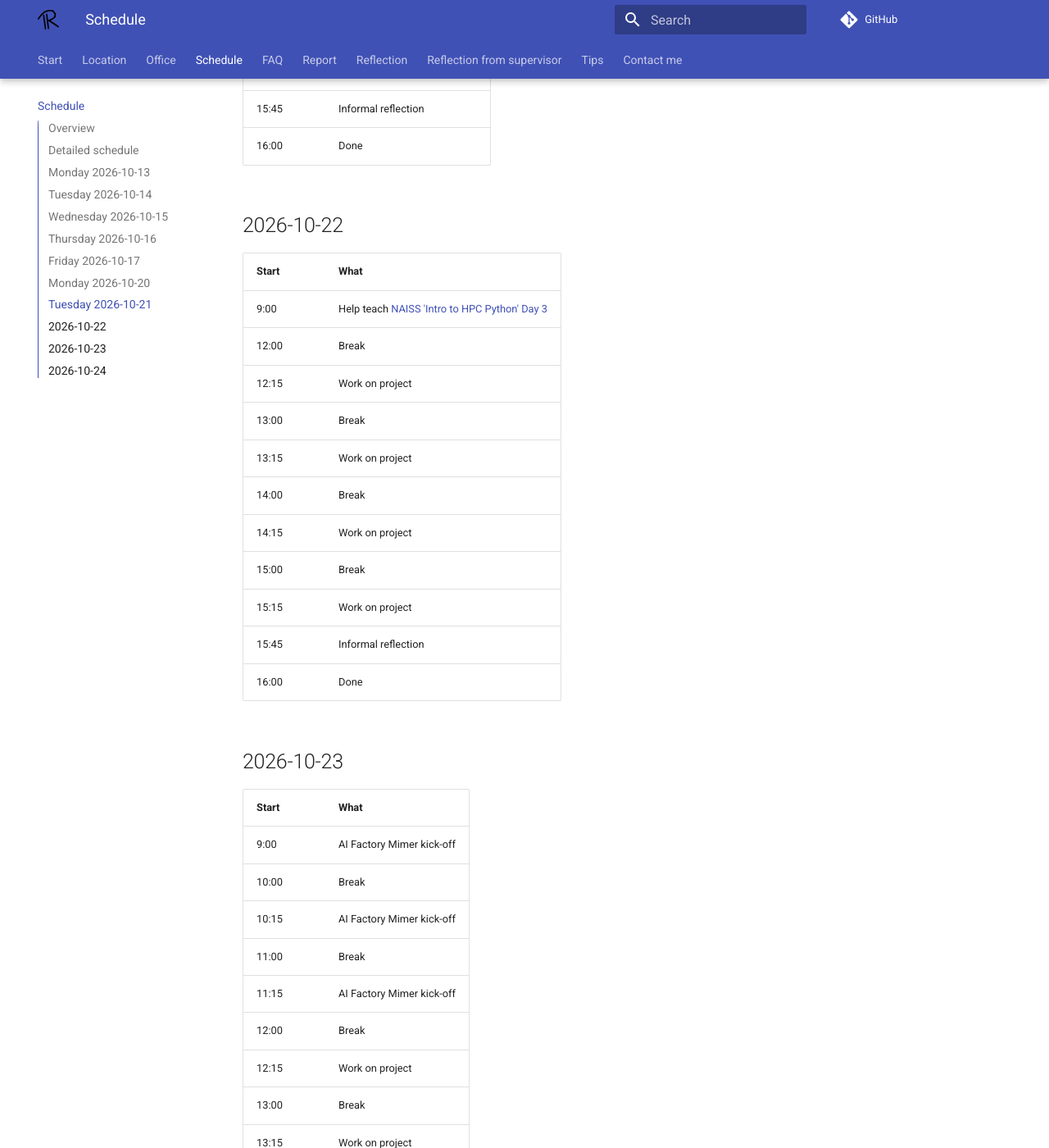
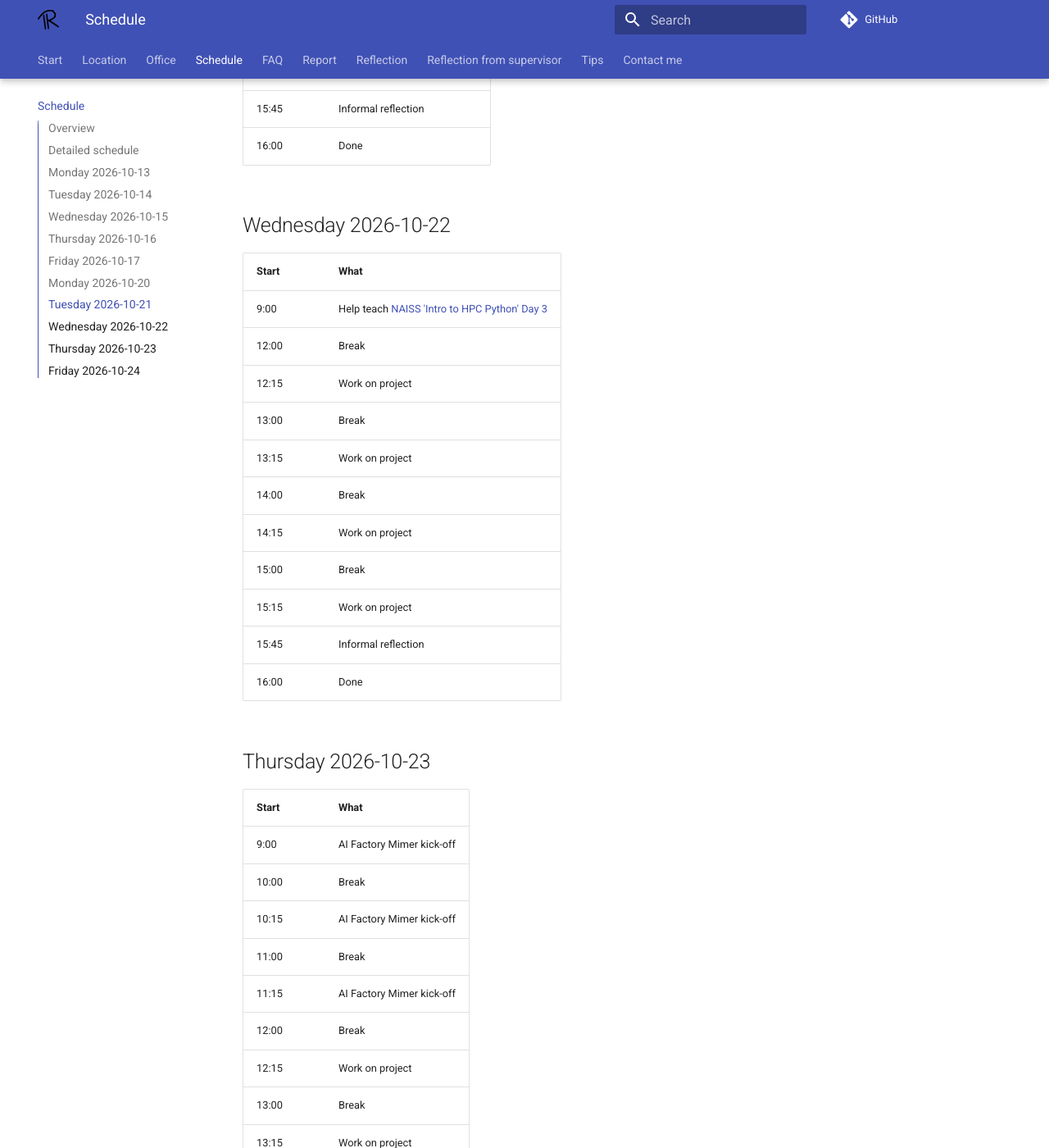
Before and after one commit to richelbilderbeek/prao_wilmer_20260413, an MkDocs documentation site: the page built from docs/schedule.md, in a window 1280 px wide and 1400 px high, scrolled down 6657 px. Shown: the whole window at 82% size. Built offline with MkDocs 1.6.1 and Material for MkDocs 9.7.7, drawn with Linux system fonts in a browser that asks for light colours; comment, search, counter and statistics services are not loaded; some of the changed text lies outside the part shown.

Commit message:
Update schedule

```diff
--- a/docs/schedule.md
+++ b/docs/schedule.md
@@ -166,7 +166,7 @@ Start|What
 15:45|Informal reflection
 16:00|Done
 
-## 2026-10-22
+## Wednesday 2026-10-22
 
 Start|What
 -----|-----
@@ -182,7 +182,7 @@ Start|What
 15:45|Informal reflection
 16:00|Done
 
-## 2026-10-23
+## Thursday 2026-10-23
 
 Start|What
 -----|-----
@@ -202,7 +202,7 @@ Start|What
 15:45|Informal reflection
 16:00|Done
 
-## 2026-10-24
+## Friday 2026-10-24
 
 Start|What
 -----|-----
```
